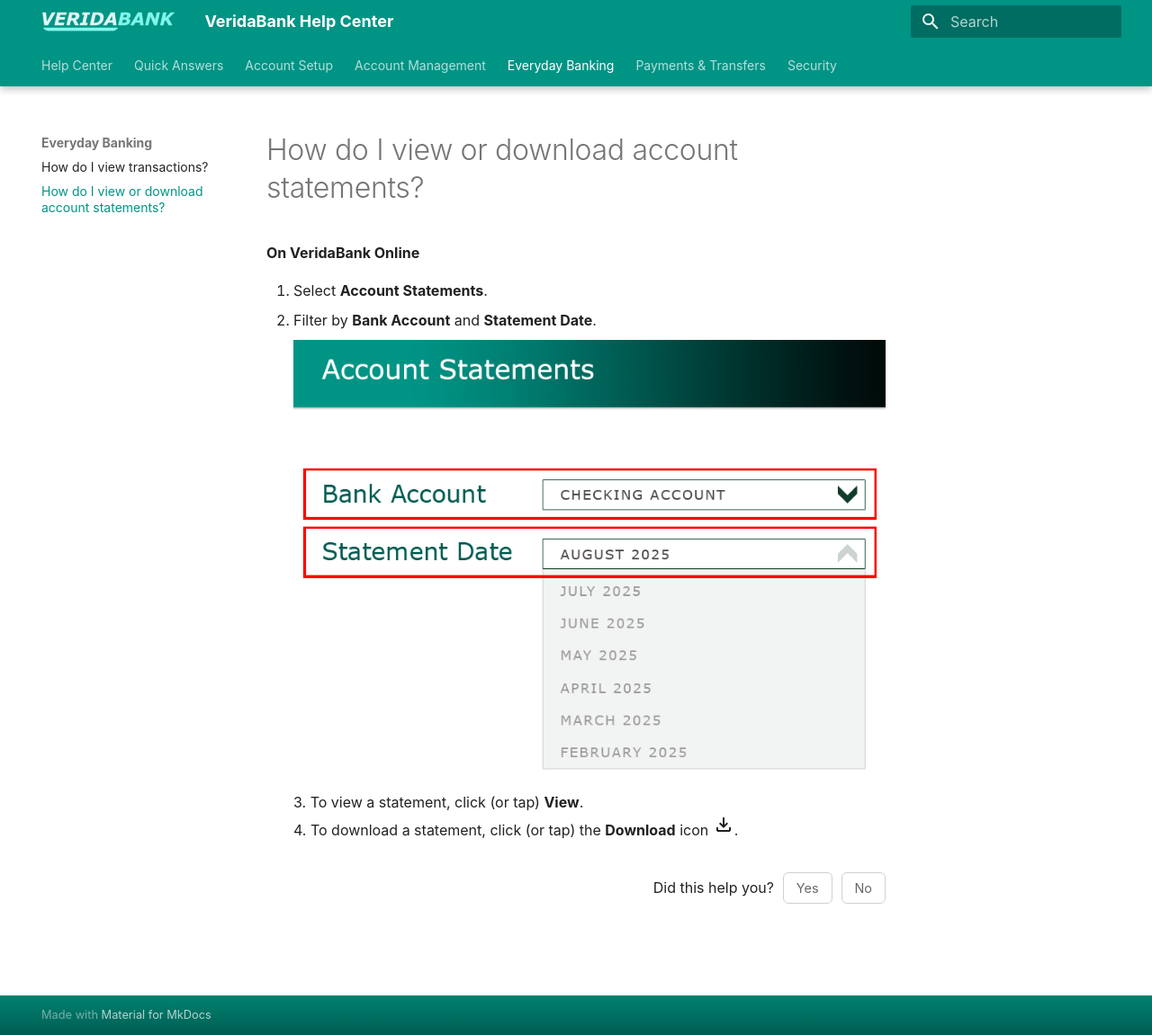
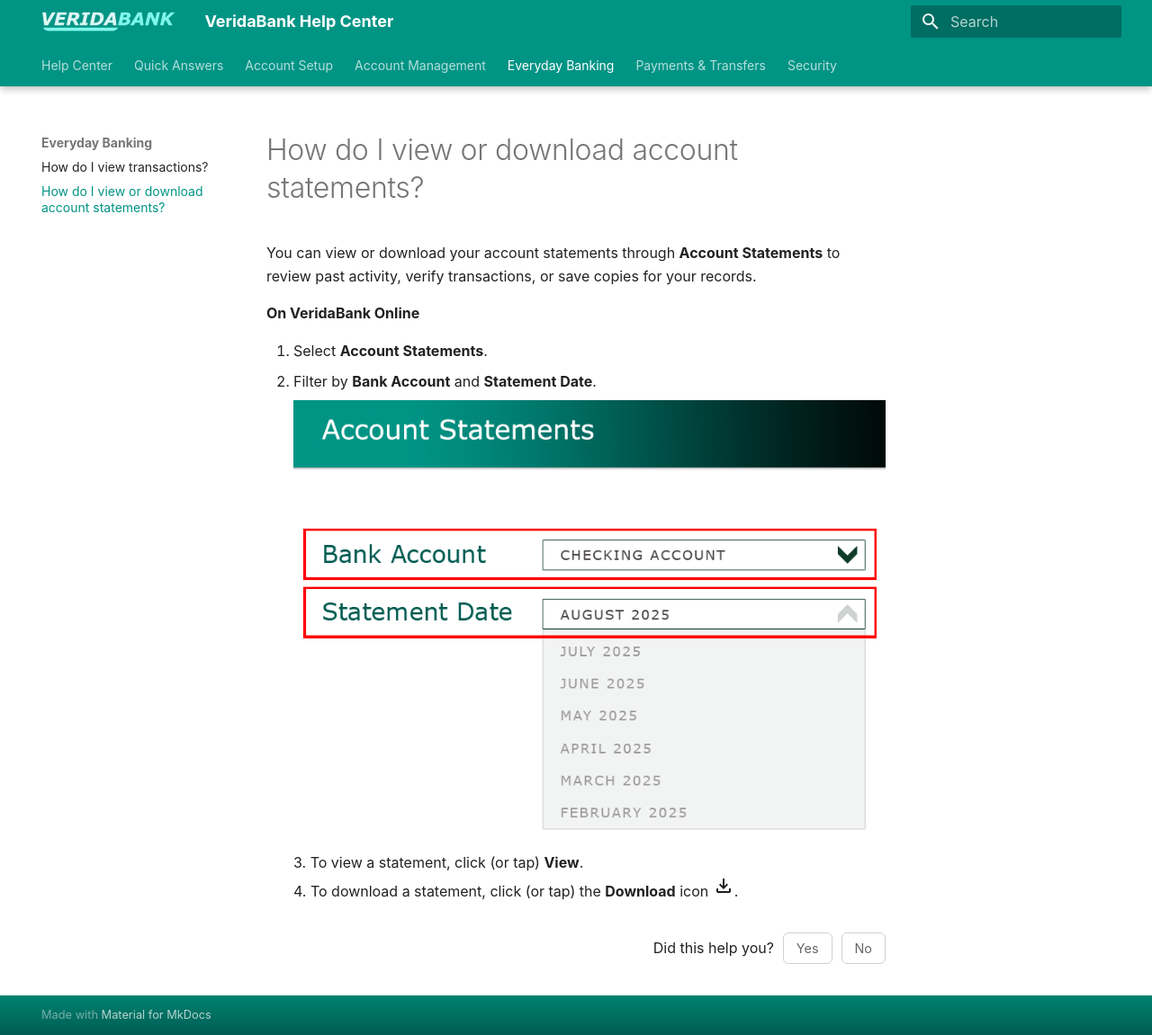
Before and after one commit to mlbms19/VeridaBank, an MkDocs documentation site: the page built from docs/Everyday Banking/View or Download Statements.md, in a window 1280 px wide and 1151 px high. Shown: the whole window at 90% size. Built offline with MkDocs 1.6.1 and Material for MkDocs 9.7.7, drawn with Linux system fonts in a browser that asks for light colours; some web fonts are replaced.

Commit message:
Update 'View or Download Statements' article

```diff
--- a/docs/Everyday Banking/View or Download Statements.md
+++ b/docs/Everyday Banking/View or Download Statements.md
@@ -1,4 +1,6 @@
 # How do I view or download account statements?
+
+You can view or download your account statements through **Account Statements** to review past activity, verify transactions, or save copies for your records.
 
 **On VeridaBank Online**
 
```
